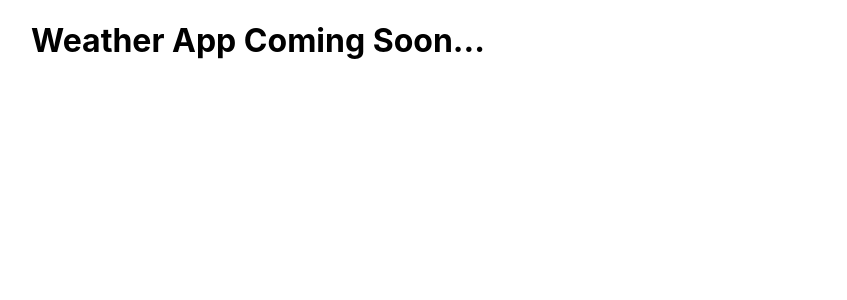
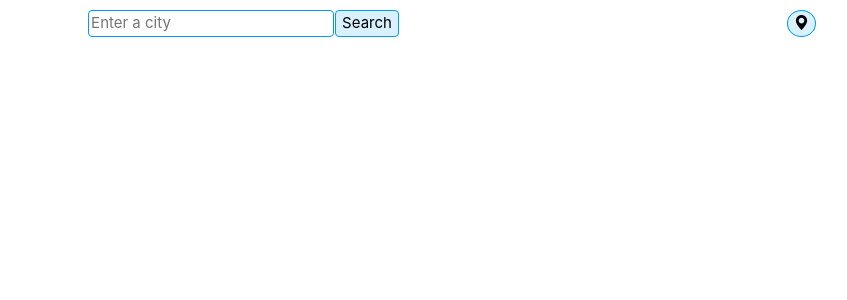
Before and after one commit to MelanieMayne/weather-react-app, a React (Create React App) app: page / in a window 1280 px wide. Shown: the top 300 px of the page, without its empty margins (382-1229 px from the left). Built offline with nearby package versions, Linux system fonts and the light colour scheme.

Commit message:
copied Header js and css over from codesandbox

```diff
--- a/public/index.html
+++ b/public/index.html
@@ -14,6 +14,22 @@
     <link rel="manifest" href="%PUBLIC_URL%/manifest.json" />
 
     <title> Weather React App</title>
+    <link
+          href="https://cdn.jsdelivr.net/npm/bootstrap@5.1.3/dist/css/bootstrap.min.css"
+          rel="stylesheet"
+          integrity="sha384-1BmE4kWBq78iYhFldvKuhfTAU6auU8tT94WrHftjDbrCEXSU1oBoqyl2QvZ6jIW3"
+          crossorigin="anonymous"
+        />
+        <link
+          rel="stylesheet"
+          href="https://cdn.jsdelivr.net/npm/bootstrap-icons@1.8.3/font/bootstrap-icons.css"
+        />
+        <link rel="preconnect" href="https://fonts.googleapis.com" />
+        <link rel="preconnect" href="https://fonts.gstatic.com" crossorigin />
+        <link
+          href="https://fonts.googleapis.com/css2?family=Arimo&display=swap"
+          rel="stylesheet"
+        />
   </head>
   <body>
     <noscript>You need to enable JavaScript to run this app.</noscript>
--- a/src/App.js
+++ b/src/App.js
@@ -1,10 +1,13 @@
+import Header from "./Header";
 
 import './App.css';
 
 function App() {
   return (
     <div className="App">
-      <h1>Weather App Coming Soon...</h1>
+      <main className="container">
+        <Header />
+      </main>
     </div>
   );
 }
--- /dev/null
+++ b/src/Header.css
@@ -0,0 +1,24 @@
+.Header {
+    padding-top: 10px;
+    font-size: 15px;
+  }
+  .Header button {
+    float: right;
+    border-radius: 50%;
+    border: solid 1px rgb(0, 153, 255);
+    background-color: rgba(0, 153, 255, 0.15);
+  }
+  .Header form {
+    display: block;
+    margin: auto;
+  }
+  .Header .searchBar {
+    border: solid 1px rgb(0, 153, 255);
+    border-radius: 4px;
+  }
+  .Header .searchButton {
+    background-color: rgba(0, 153, 255, 0.15);
+    border: solid 1px rgb(0, 153, 255);
+    margin-left: 1px;
+    border-radius: 4px;
+  }
--- /dev/null
+++ b/src/Header.js
@@ -0,0 +1,22 @@
+import React from "react";
+
+import "./Header.css";
+
+export default function Header() {
+  return (
+    <div className="Header">
+      <button>
+        <i class="bi bi-geo-alt-fill"></i>
+      </button>
+      <form>
+        <input
+          type="text"
+          placeholder="Enter a city"
+          autocomplete="off"
+          className="searchBar"
+        />
+        <input type="submit" value="Search" className="searchButton" />
+      </form>
+    </div>
+  );
+}
```
